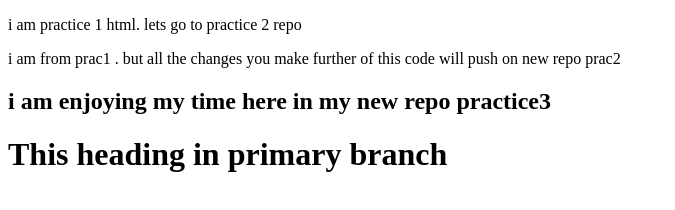
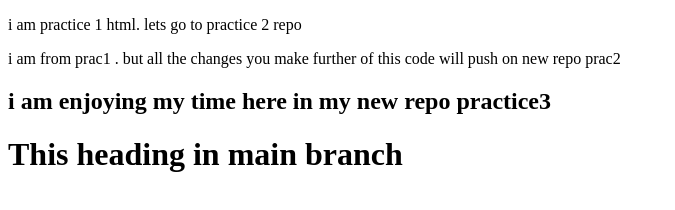
Before and after one commit to invisible360/practice1, a plain HTML site: page index.html in a window 1280 px wide. Shown: the whole page, without its empty margins (0-675 px from the left). Drawn offline with Linux system fonts and the light colour scheme.

Commit message:
main branch changes

```diff
--- a/index.html
+++ b/index.html
@@ -10,6 +10,6 @@
     <p>i am practice 1 html. lets go to practice 2 repo</p>
     <P>i am from prac1 . but all the changes you make further of this code will push on new repo prac2</P>
     <h2>i am enjoying my time here in my new repo practice3</h2>
-    <h1>This heading in primary branch</h1>
+    <h1>This heading in main branch</h1>
 </body>
 </html>
```
